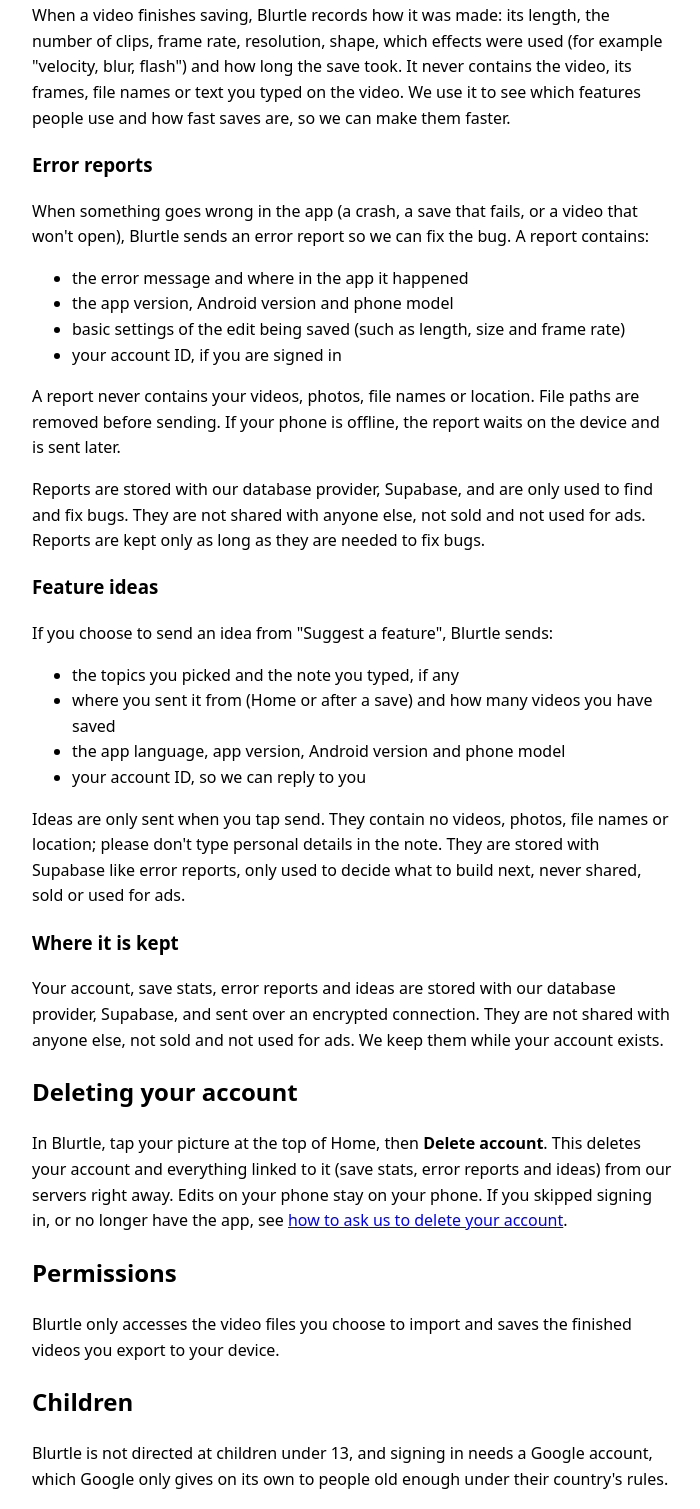
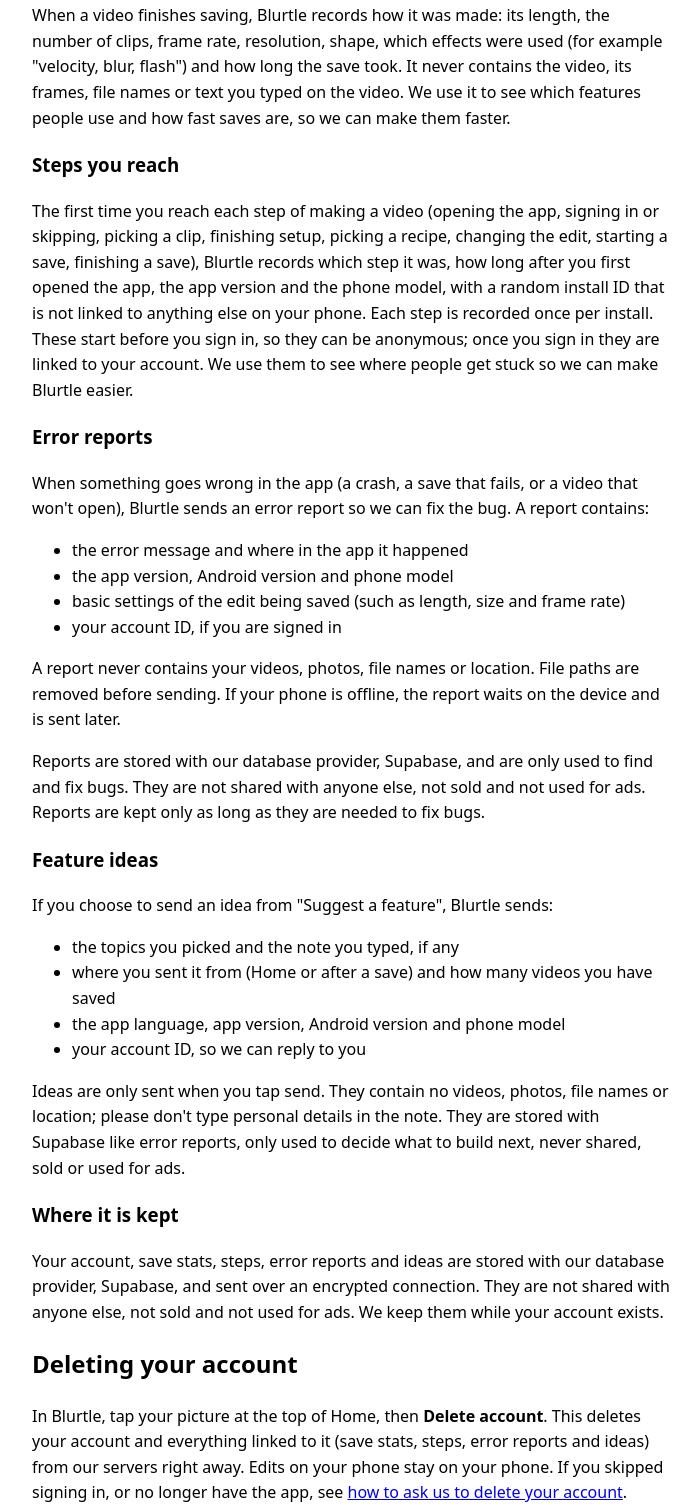
Before and after one commit to Taha-Lakdawala/blurtle-privacy, a plain HTML site: page index.html in a window 1280 px wide. Shown: the part 823-2332 px from the top of the page, without its empty margins (288-988 px from the left). Drawn offline with Linux system fonts and the light colour scheme.

Commit message:
privacy: steps you reach

```diff
--- a/index.html
+++ b/index.html
@@ -8,7 +8,7 @@
 </head>
 <body>
 <h1>Blurtle Privacy Policy</h1>
-<p>Last updated: November 24, 2026</p>
+<p>Last updated: November 26, 2026</p>
 <p>Blurtle is a video effects app by Starry Works. It processes your videos entirely on your device.</p>
 <h2>What we collect</h2>
 <p>Your videos, photos and exports never leave your device. Blurtle has no ads and does no tracking across other apps or websites.</p>
@@ -22,6 +22,8 @@
 <p>We use this to keep your account, to understand how Blurtle is used on different phones so we can improve it, to match error reports and ideas to the person who sent them, and to reply to you. We never post anything to your Google account and never see your Google password.</p>
 <h3>Save stats</h3>
 <p>When a video finishes saving, Blurtle records how it was made: its length, the number of clips, frame rate, resolution, shape, which effects were used (for example "velocity, blur, flash") and how long the save took. It never contains the video, its frames, file names or text you typed on the video. We use it to see which features people use and how fast saves are, so we can make them faster.</p>
+<h3>Steps you reach</h3>
+<p>The first time you reach each step of making a video (opening the app, signing in or skipping, picking a clip, finishing setup, picking a recipe, changing the edit, starting a save, finishing a save), Blurtle records which step it was, how long after you first opened the app, the app version and the phone model, with a random install ID that is not linked to anything else on your phone. Each step is recorded once per install. These start before you sign in, so they can be anonymous; once you sign in they are linked to your account. We use them to see where people get stuck so we can make Blurtle easier.</p>
 <h3>Error reports</h3>
 <p>When something goes wrong in the app (a crash, a save that fails, or a video that won't open), Blurtle sends an error report so we can fix the bug. A report contains:</p>
 <ul>
@@ -42,9 +44,9 @@
 </ul>
 <p>Ideas are only sent when you tap send. They contain no videos, photos, file names or location; please don't type personal details in the note. They are stored with Supabase like error reports, only used to decide what to build next, never shared, sold or used for ads.</p>
 <h3>Where it is kept</h3>
-<p>Your account, save stats, error reports and ideas are stored with our database provider, Supabase, and sent over an encrypted connection. They are not shared with anyone else, not sold and not used for ads. We keep them while your account exists.</p>
+<p>Your account, save stats, steps, error reports and ideas are stored with our database provider, Supabase, and sent over an encrypted connection. They are not shared with anyone else, not sold and not used for ads. We keep them while your account exists.</p>
 <h2>Deleting your account</h2>
-<p>In Blurtle, tap your picture at the top of Home, then <b>Delete account</b>. This deletes your account and everything linked to it (save stats, error reports and ideas) from our servers right away. Edits on your phone stay on your phone. If you skipped signing in, or no longer have the app, see <a href="delete.html">how to ask us to delete your account</a>.</p>
+<p>In Blurtle, tap your picture at the top of Home, then <b>Delete account</b>. This deletes your account and everything linked to it (save stats, steps, error reports and ideas) from our servers right away. Edits on your phone stay on your phone. If you skipped signing in, or no longer have the app, see <a href="delete.html">how to ask us to delete your account</a>.</p>
 <h2>Permissions</h2>
 <p>Blurtle only accesses the video files you choose to import and saves the finished videos you export to your device.</p>
 <h2>Children</h2>
```
